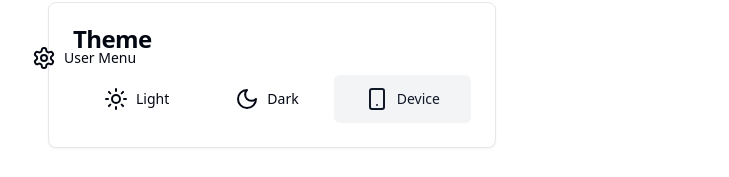
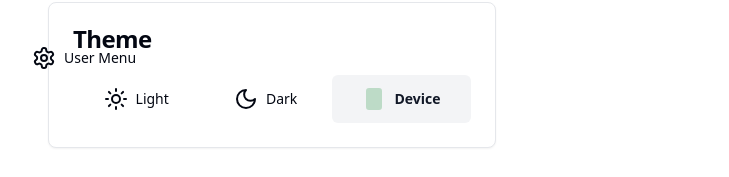
Before and after one commit to yoshikouki/Pmdr, a Next.js app: page /settings in a window 1280 px wide. Shown: the part 698-875 px from the top of the page, without its empty margins (0-729 px from the left). Built offline with nearby package versions, Linux system fonts and the light colour scheme; no server answers; a web font is replaced by a local one.

Commit message:
Fill the active icon

```diff
--- a/src/app/settings/theme-settings.tsx
+++ b/src/app/settings/theme-settings.tsx
@@ -32,16 +32,30 @@ export const ThemeSettings: React.FC = () => {
             className={cn("h-12 flex-grow")}
             aria-label="Change to light theme"
           >
-            <Sun className="mr-2" />
-            <span>Light</span>
+            <Sun
+              className={cn(
+                "mr-2",
+                theme === "light" && "text-primary fill-primary"
+              )}
+            />
+            <span className={cn(theme === "light" && "font-extrabold")}>
+              Light
+            </span>
           </ToggleGroupItem>
           <ToggleGroupItem
             value="dark"
             className={cn("h-12 flex-grow")}
             aria-label="Change to dark theme"
           >
-            <Moon className="mr-2" />
-            <span>Dark</span>
+            <Moon
+              className={cn(
+                "mr-2",
+                theme === "dark" && "text-primary fill-primary"
+              )}
+            />
+            <span className={cn(theme === "dark" && "font-extrabold")}>
+              Dark
+            </span>
           </ToggleGroupItem>
           <ToggleGroupItem
             value="system"
@@ -50,8 +64,15 @@ export const ThemeSettings: React.FC = () => {
             className={cn("h-12 flex-grow")}
             aria-label="Change to the theme in the device settings"
           >
-            <Smartphone className="mr-2" />
-            <span>Device</span>
+            <Smartphone
+              className={cn(
+                "mr-2",
+                theme === "system" && "text-primary fill-primary"
+              )}
+            />
+            <span className={cn(theme === "system" && "font-extrabold")}>
+              Device
+            </span>
           </ToggleGroupItem>
         </ToggleGroup>
       </CardContent>
--- a/src/components/main-navigation/theme-selector.tsx
+++ b/src/components/main-navigation/theme-selector.tsx
@@ -22,7 +22,7 @@ export function ThemeSelector() {
         value="light"
         aria-label="Change to light theme"
       >
-        <Sun />
+        <Sun className={cn(theme === "light" && "text-primary fill-primary")} />
         <span className="sr-only">Change to light theme</span>
       </ToggleGroupItem>
       <ToggleGroupItem
@@ -30,7 +30,7 @@ export function ThemeSelector() {
         value="dark"
         aria-label="Change to dark theme"
       >
-        <Moon />
+        <Moon className={cn(theme === "dark" && "text-primary fill-primary")} />
         <span className="sr-only">Change to dark theme</span>
       </ToggleGroupItem>
       <ToggleGroupItem
@@ -38,7 +38,9 @@ export function ThemeSelector() {
         value="system"
         aria-label="Change to the theme in the device settings"
       >
-        <Smartphone />
+        <Smartphone
+          className={cn(theme === "system" && "text-primary fill-primary")}
+        />
         <span className="sr-only">
           Change to the theme in the device settings
         </span>
```
